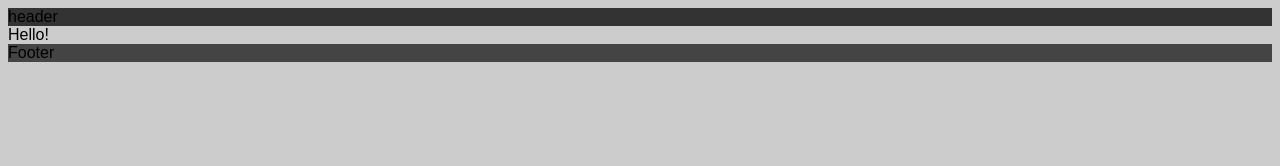
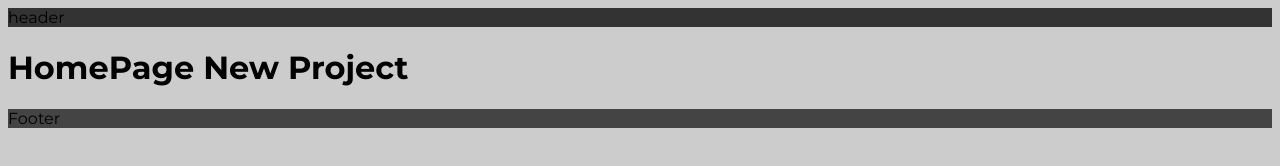
Before and after one commit to W3RGY/inweb, a website: page src/index.html in a window 1280 px wide. Drawn offline with nearby package versions, Linux system fonts and the light colour scheme; files that its build step writes are made by us from their sources.

Commit message:
Add files via upload

```diff
--- a/package.json
+++ b/package.json
@@ -24,5 +24,9 @@
         "last 1 version",
         "> 1%",
         "IE 10"
-    ]
+    ],
+    "dependencies": {
+        "bootstrap": "^5.2.1",
+        "slick-carousel": "^1.8.1"
+    }
 }
--- a/src/assets/sass/style.scss
+++ b/src/assets/sass/style.scss
@@ -1,5 +1,5 @@
 body {
-    font-family: Arial, sans-serif;
+    font-family: 'Montserrat', sans-serif;
     background-color: #ccc;
 }
 
--- a/src/assets/sass/vars.scss
+++ b/src/assets/sass/vars.scss
@@ -2,7 +2,7 @@ $white: #fff;
 $pink: #cf246c;
 $black: #121212;
 $gray: #fafafa;
-$gray_dark: #a1a1a1;
+$gray-dark: #a1a1a1;
 $radius: 10px;
 $radius_sm: 5px;
 $shadow: 0 0 25px rgba(0, 0, 0, .05);
--- a/src/index.html
+++ b/src/index.html
@@ -3,4 +3,4 @@ layout: default
 title: BrainsCloud | Home
 ---
 
-Hello!
+<h1>HomePage {{ data.project }}</h1>
--- a/src/tpl/partials/head.html
+++ b/src/tpl/partials/head.html
@@ -1,4 +1,7 @@
 <meta charset="UTF-8">
+<link rel="preconnect" href="https://fonts.googleapis.com">
+<link rel="preconnect" href="https://fonts.gstatic.com" crossorigin>
+<link href="https://fonts.googleapis.com/css2?family=Montserrat:wght@400;500;600;700&display=swap" rel="stylesheet">
 <link rel="stylesheet" href="assets/css/style.min.css">
 
 <!-- Useful meta tags -->
```
Also changed, not shown: dist/assets/css/style.css, dist/assets/css/style.min.css, dist/index.html, src/tpl/data/data.json (line endings or trailing spaces), 1 other file.
